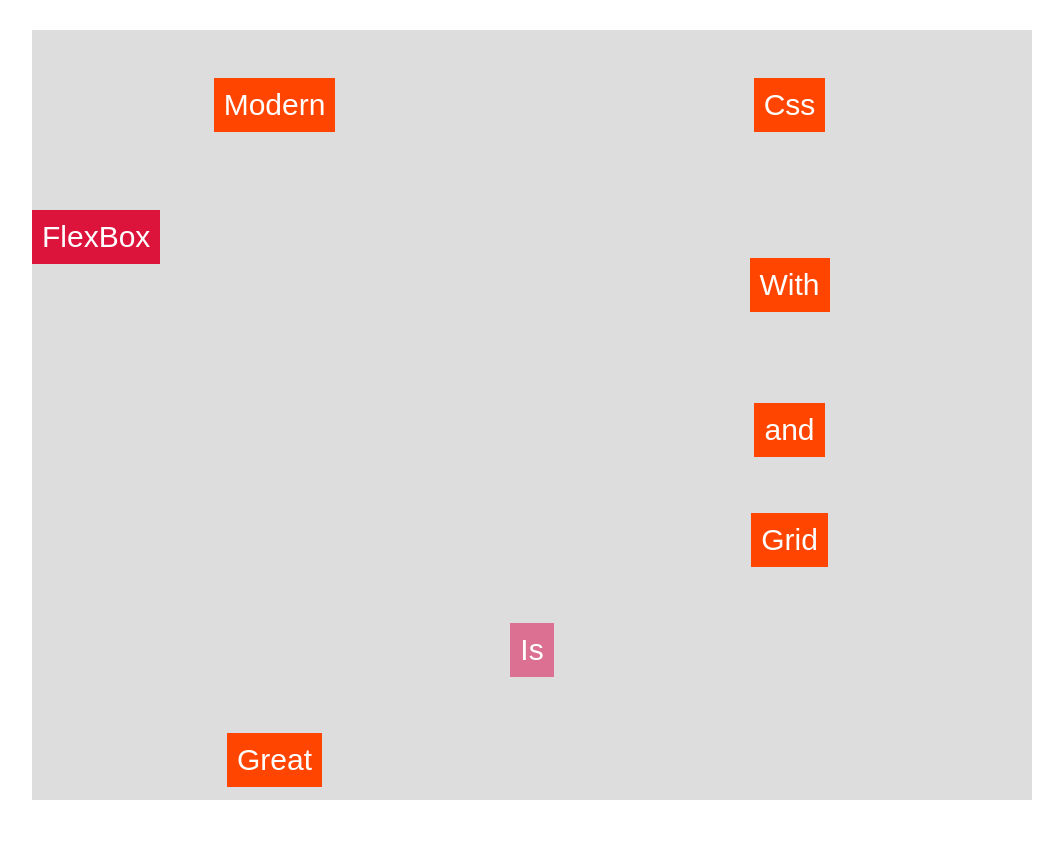
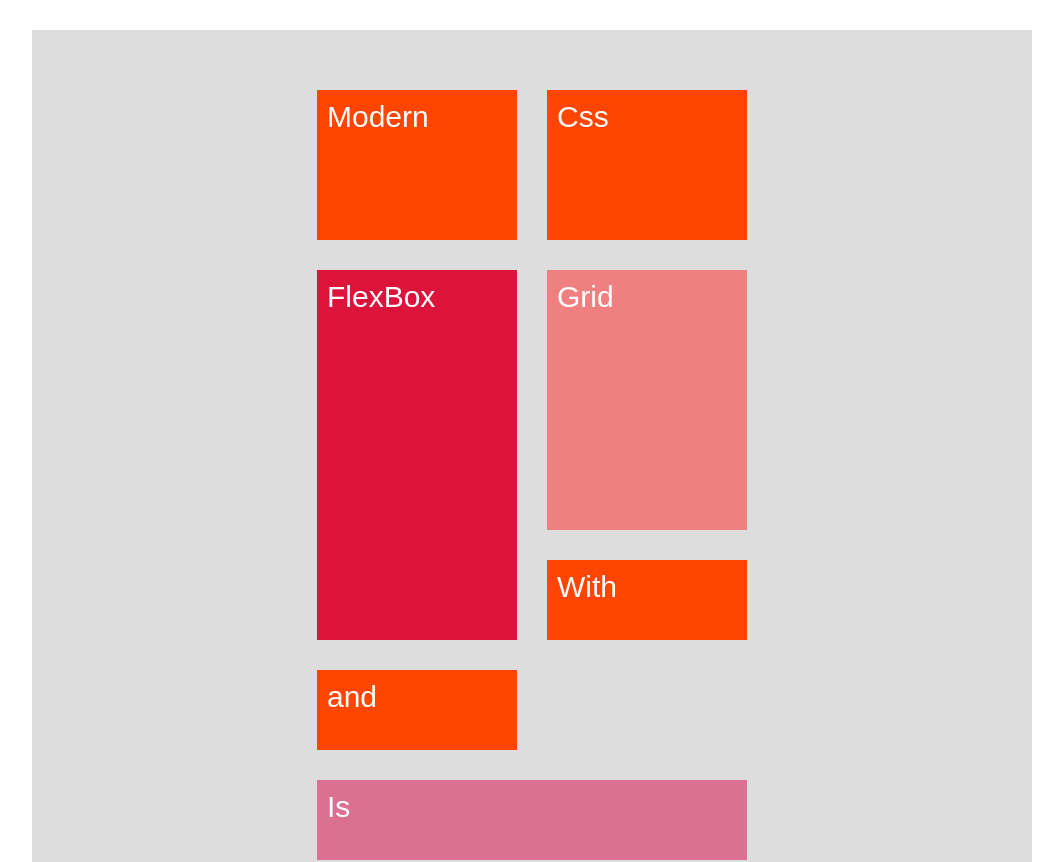
Before and after one commit to JamesKnippel/angularSCSSGrid, an Angular app: page / in a window 1280 px wide. Shown: the top 862 px of the page, without its empty margins (108-1171 px from the left). Before the commit the page ends 830 px from the top, so only its background shows below. Built offline with nearby package versions, Linux system fonts and the light colour scheme.

Commit message:
pre min/max content section

```diff
--- a/src/app/container/container.component.scss
+++ b/src/app/container/container.component.scss
@@ -4,8 +4,8 @@
   background-color: #ddd;
 
   display: grid;
-  grid-template-rows: repeat(2, 150px);
-  grid-template-columns: repeat(2, 1fr);
+  // grid-template-rows: repeat(2, 150px);
+  // grid-template-columns: repeat(2, 1fr);
   grid-gap: 30px;
 
   /*to affect implicit grid rows*/
@@ -16,10 +16,20 @@
   grid-auto-columns: .5fr;
 
   /* default is stretch for grid*/
-  align-items: center; // Stretch // Center // End // Start
-  justify-items: center;
+  // align-items: center; // Stretch // Center // End // Start
+  // justify-items: center;
 
   /* Align Grid Tracks to the Grid Container */
+  grid-template-columns: repeat(2, 200px);
+  grid-template-rows: repeat(2, 150px);
+  height: 1000px;
+
+  /* centers all tracks in grid container horizontally */
+  justify-content: center; // center // start // end
+  // space-between // space-around // space-evenly
+
+  /* vertically centers/affects tracks in grid container */
+  align-content: center; // same options as justify contents
 
 
   .item {
@@ -32,8 +42,13 @@
     &--4 {
       background-color: crimson;
       grid-row: 2 / span 3;
-      align-self: start;
-      justify-self: start;
+      // align-self: start;
+      // justify-self: start;
+    }
+
+    &--6 {
+      background-color: lightcoral;
+      grid-row: 2 / span 2;
     }
 
     &--7 {
```
